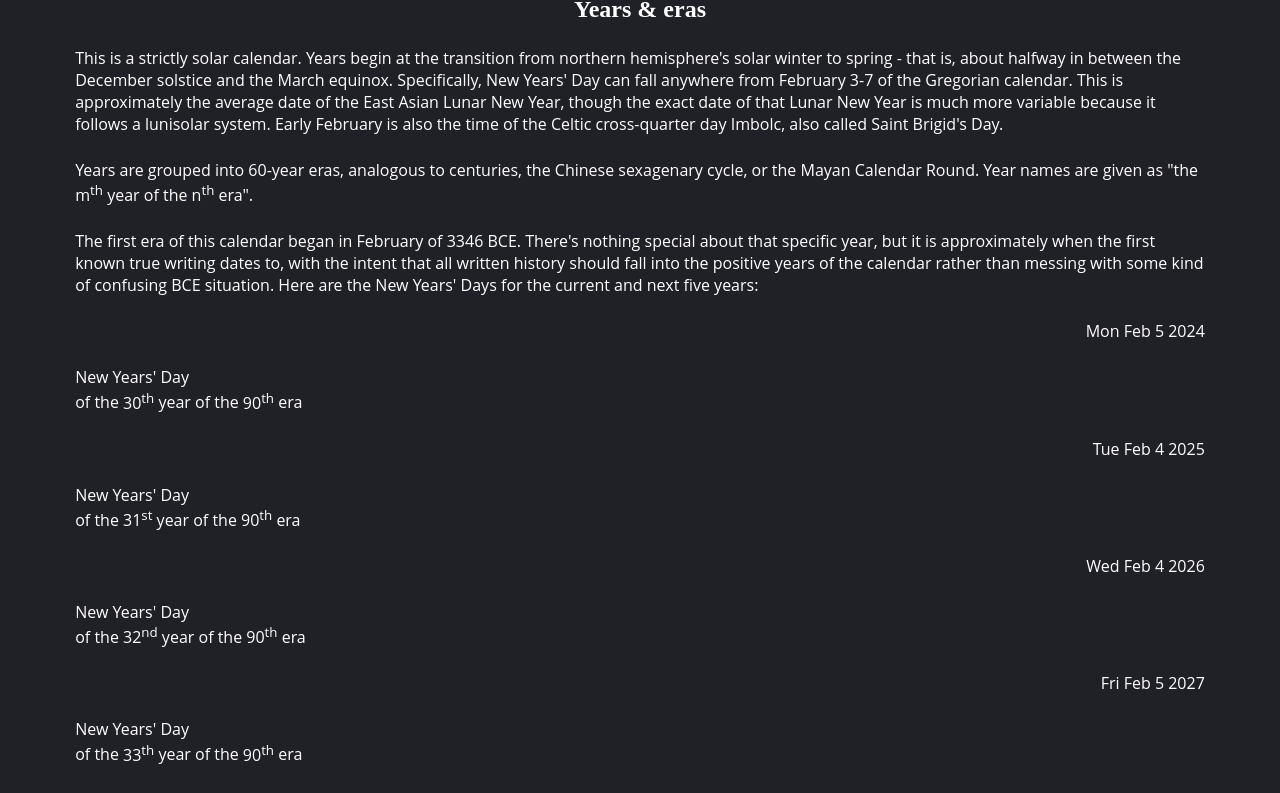
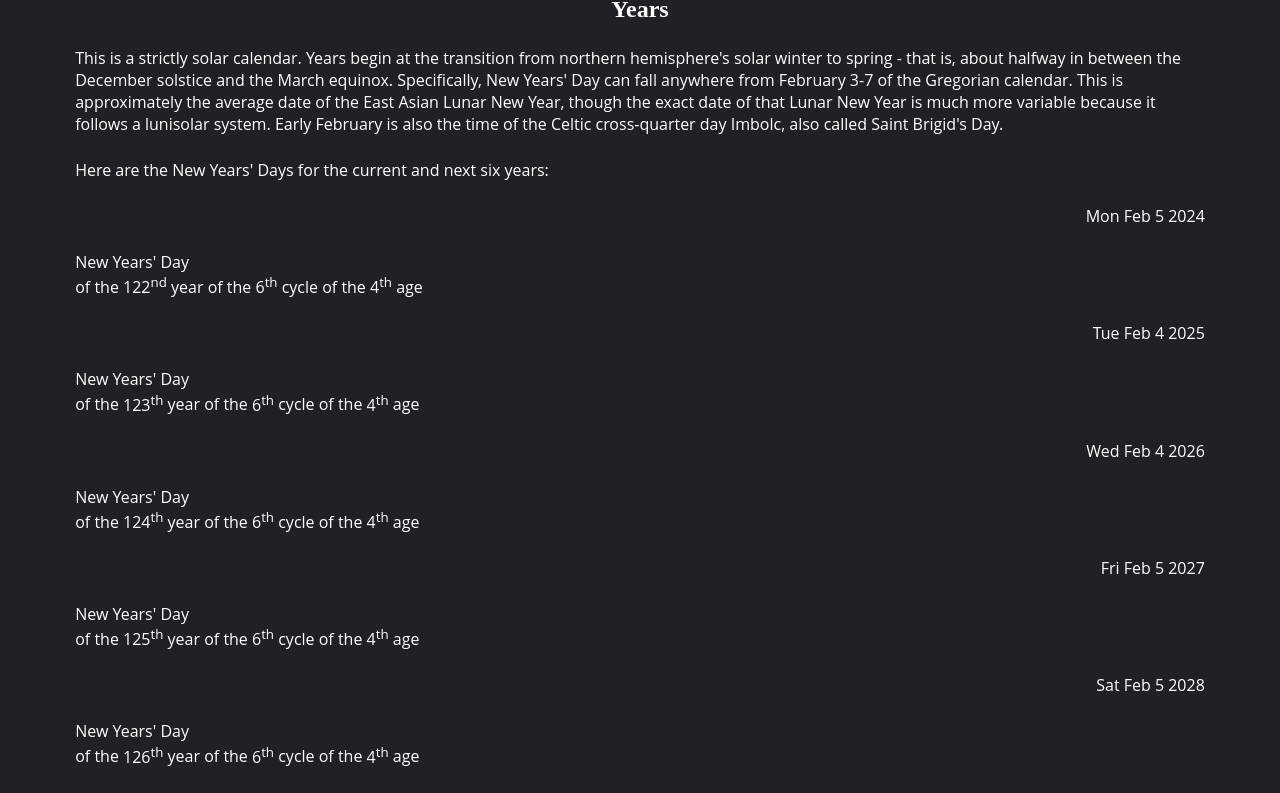
Before and after one commit to cstuartroe/celestial-cards, a React app: page /calendar/explanation in a window 1280 px wide. Shown: the part 2420-3213 px from the top of the page. Built offline with nearby package versions, Linux system fonts and the light colour scheme; the HTML template or start-up script is replaced by a standard one.

Commit message:
Cycles and ages

```diff
--- a/src/calendar/birthday.tsx
+++ b/src/calendar/birthday.tsx
@@ -2,7 +2,7 @@ import React, {Component} from "react";
 import {Link} from "react-router-dom";
 
 
-import {gregorianDateToNewDate, dayToString, dayToCard, GregorianDate, dayEq} from "./utils";
+import {gregorianDateToNewDate, dayToCard, GregorianDate, dayEq, dayAndYearToJSX} from "./utils";
 import {dateTable} from "./explanation";
 import CardImage from "../Card";
 
@@ -24,12 +24,11 @@ export default class NewCalendarBirthdayViewer extends Component<{}, State> {
         const datetime = new Date(this.state.date + "T00:00:00+0000");
         const date = new GregorianDate(datetime.getUTCFullYear(), datetime.getUTCMonth(), datetime.getUTCDate());
         const newDate = gregorianDateToNewDate(date);
-        const dateString = `${dayToString(newDate.day)} ${newDate.year}`;
 
         return (
             <>
                 <p style={{textAlign: 'center'}}>
-                    {dateString}
+                    {dayAndYearToJSX(newDate)}
                 </p>
                 <CardImage {...dayToCard(newDate.day)} bigger/>
                 <p>These are all your celestial birthdays up to your 100th:</p>
--- a/src/calendar/explanation.tsx
+++ b/src/calendar/explanation.tsx
@@ -5,7 +5,9 @@ import {
   NewDate,
   GregorianDate,
   gregorianDateToNewDate,
-  dayToString, CONSTELLATIONS, dayAndYearToJSX,
+  FIRST_YEAR,
+  CONSTELLATIONS,
+  dayAndYearToJSX, ordinal, CYCLE_LENGTH, AGE_LENGTH, gregorianYearWithEra,
 } from "./utils";
 
 export function   dateTable(startDate: GregorianDate, days: number, skipCondition: (d: NewDate) => boolean) {
@@ -294,7 +296,7 @@ export default class NewCalendarExplanation extends Component<{}, {}> {
                 yields metal; and autumn to winter is air because metal + air yields water.
               </p>
 
-              <h3>Years & eras</h3>
+              <h3>Years</h3>
 
               <p>
                 This is a strictly solar calendar.
@@ -308,22 +310,12 @@ export default class NewCalendarExplanation extends Component<{}, {}> {
               </p>
 
               <p>
-                Years are grouped into 60-year eras, analogous to centuries, the Chinese sexagenary cycle, or the
-                Mayan Calendar Round. Year names are given as "the m<sup>th</sup> year of the n<sup>th</sup> era".
-              </p>
-
-              <p>
-                The first era of this calendar began in February of 3346 BCE.
-                There's nothing special about that specific year,
-                but it is approximately when the first known true writing dates to, with the intent that all written
-                history should fall into the positive years of the calendar rather than messing with some kind of
-                confusing BCE situation.
-                Here are the New Years' Days for the current and next five years:
+                Here are the New Years' Days for the current and next six years:
               </p>
 
               {dateTable(
                   GregorianDate.localToday().daysAfter(-366),
-                  365 * 6 + 3,
+                  365 * 7 + 3,
                   (d) => d.day.quarter !== -1
               )}
 
@@ -346,7 +338,8 @@ export default class NewCalendarExplanation extends Component<{}, {}> {
 
               <p>
                 The most intuitive one, maybe, is
-                meteorological - dividing the year into its on-average coldest quarter and calling it winter, calling its
+                meteorological - dividing the year into its on-average coldest quarter and calling it winter, calling
+                its
                 hottest quarter summer, and calling the in-between times spring and autumn. This leads to a highly
                 local definition of those seasons, though it's somewhat common to simply round to
                 the nearest whole month, with all of December, January, and February being meteorological winter etc.
@@ -367,15 +360,17 @@ export default class NewCalendarExplanation extends Component<{}, {}> {
 
               <p>
                 A subdivision of the year into months is nearly universal around the world. In fact, lunisolar calendars
-                - in which the months exactly correspond to lunar cycles, and years vary in number of months - are the norm
-                historically. This calendar is instead like the Gregorian calendar, in that it has months of approximately the
+                - in which the months exactly correspond to lunar cycles, and years vary in number of months - are the
+                norm
+                historically. This calendar is instead like the Gregorian calendar, in that it has months of
+                approximately the
                 length of a lunar cycle, but is in fact purely solar with months that diverge from the actual sidereal
                 month.
               </p>
 
               <p>
                 The months align with the solar season reckoning, beginning on anywhere from the 4<sup>th</sup> to
-                11<sup>th</sup> day of each Gregorian month, and with
+                9<sup>th</sup> day of each Gregorian month, and with
                 solstices and equinoxes occurring in the middle of months. I've provisionally labeled the months with
                 the animals of the <a href="https://en.wikipedia.org/wiki/Earthly_Branches">twelve earthly branches</a>,
                 used to label months in the traditional Chinese calendar - and perhaps most familiar globally as the
@@ -384,7 +379,8 @@ export default class NewCalendarExplanation extends Component<{}, {}> {
                 I'm not very happy with this system though - the
                 Chinese calendar is lunisolar and its months can differ from the same-named months of my calendar by
                 up to 15 or so days; I think this is as confusing for users of the Chinese calendar as it would be
-                for Gregorian calendar users if I named e.g. my first month "February" despite it being several days later
+                for Gregorian calendar users if I named e.g. my first month "February" despite it being several days
+                later
                 than Gregorian February.
               </p>
 
@@ -411,7 +407,8 @@ export default class NewCalendarExplanation extends Component<{}, {}> {
               <h3>The week, and solstices and equinoxes</h3>
 
               <p>
-                The 30-day months are split into five 6-day weeks. The weeks are numbered 1-5, and each week is associated
+                The 30-day months are split into five 6-day weeks. The weeks are numbered 1-5, and each week is
+                associated
                 with a card in the celestial card deck: the season of the week corresponds to the season of the card,
                 the celestial body of the month corresponds to the body of the card, and the week's number corresponds
                 to the card's number. For instance, the fourth week of the second month of summer is associated with the
@@ -443,7 +440,8 @@ export default class NewCalendarExplanation extends Component<{}, {}> {
 
               <p>
                 Due to the eccentricity of Earth's orbit, the solstices and equinoxes are not evenly spaced - the
-                equinoxes (especially the March equinox) are a bit closer to the December solstice than the June solstice.
+                equinoxes (especially the March equinox) are a bit closer to the December solstice than the June
+                solstice.
                 To account for this, my calendar does not simply mark the solstices and equinoxes on the middle day
                 of the middle month of each season - it marks them on the day of the middle week of the middle month
                 which matches the season itself. That is, (in the northern hemisphere), the spring equinox is marked
@@ -454,34 +452,90 @@ export default class NewCalendarExplanation extends Component<{}, {}> {
                 This puts 92 days in between the March equinox and June solstice, 92 (or 93 in leap years) days in
                 between the June solstice and September equinox, 92 days in between the September equinox and December
                 solstice, and 89 days in between the December solstice and March equinox, which is very close to the
-                actual spacing between those events. It ends up that the calendar typically marks solstices and equinoxes
+                actual spacing between those events. It ends up that the calendar typically marks solstices and
+                equinoxes
                 no more than a day off of the actual moment of those astronomical events.
               </p>
 
-              <h3>Special days and leap years</h3>
+              <h3>Special days</h3>
 
               <p>
-                Sixty weeks of six days each adds to 360 days, leaving five (or six) days unaccounted for. The transitions
+                Sixty weeks of six days each adds to 360 days, leaving five (or six) days unaccounted for. The
+                transitions
                 between seasons are marked by a special day which is outside of any week; these days are best known
-                in English-language custom according to their anglicized Irish names: Imbolc, Beltane, Lunasa, and Samhain,
+                in English-language custom according to their anglicized Irish names: Imbolc, Beltane, Lunasa, and
+                Samhain,
                 and I've labeled them as such.
                 These so-called <a href="https://en.wikipedia.org/wiki/Quarter_days#In_Ireland" target="_blank">
-                cross-quarter days</a> are the most significant holidays in Celtic paganism; Beltane and Samhain in particular
+                cross-quarter days</a> are the most significant holidays in Celtic paganism; Beltane and Samhain in
+                particular
                 are somewhat more widely known as being predecessors of/equivalent to May Day and Halloween. Though, in
-                Ireland they've long been celebrated on the first day of Gregorian months (February, May, August, November),
+                Ireland they've long been celebrated on the first day of Gregorian months (February, May, August,
+                November),
                 whereas in this calendar they're of course a few days later.
               </p>
 
               <p>
                 The fifth and final special day in non-leap years is New Years' Day, marked the day before Imbolc
                 (early February).
-                This calendar has leap years with the same rules as the Gregorian calendar - if the year number
-                is divisible by 4, unless it is divisible by 100, unless it is divisible by 400. The leap day
-                is inserted opposite of New Years' Day, the day before Lunasa (early August). Since the
-                year numbering, and thus the allocation of leap days, for Gregorian and this calendar are entirely
-                different, over the course of several
-                centuries the correspondence between their dates can drift by up to four days.
+                On leap years, a leap day is inserted opposite of New Years' Day, the day before Lunasa (early August).
               </p>
+
+              <h3>Leap years, cycles and ages</h3>
+
+              <p>
+                Years are grouped into 128-year cycles, analogous to centuries, the Chinese sexagenary cycle, or the
+                Mayan Calendar Round. This number was chosen for the sake of correctly spacing leap years. Like in the
+                Gregorian calendar, years with numbers divisible by four are leap years, with some exceptions. In the
+                Gregorian calendar, years divisible by 100 are not leap years unless they are also divisible by 400.
+                In this calendar, the final year of each cycle is not a leap year, so that each 128-year cycle contains
+                31 leap years. The average length of a Gregorian year is 365.2425 days, while the average length of
+                a year in this calendar is 365.2421875 days. The mean tropical year is about 365.24217 mean solar days,
+                so it is more closely tracked by this calendar than the Gregorian calendar. The difference in average
+                year length means that this calendar and the Gregorian calendar will drift apart by one day every 3200
+                years. Of course, since the leap years are distributed differently, a given Gregorian date will vary a
+                bit in which date it corresponds to in this calendar even on short timescales.
+              </p>
+
+              <p>
+                Cycles are further grouped into ages, which last 12 cycles, or 1,536 years.
+                Year names are given as "the x<sup>th</sup> year of the y<sup>th</sup> cycle of the z<sup>th</sup> age".
+                The cycles within an age can be thought of as analogous to months in a year, with each age proceeding
+                through a seasonal cycle beginning with spring and ending with winter.
+              </p>
+
+              <p>
+                The first era of this calendar began in February of {-FIRST_YEAR} BCE.
+                There's nothing special about that specific year,
+                but it is approximately when the first known true writing dates to, with the intent that all written
+                history should fall into the positive years of the calendar rather than messing with some kind of
+                confusing BCE situation.
+              </p>
+
+              <p>
+                We are currently living in the 4<sup>th</sup> age of the calendar. Here are the Gregorian years in
+                which the first five ages begin:
+              </p>
+
+              <ul>
+                {[0, 1, 2, 3, 4].map(i => (
+                    <li key={i}>
+                      the {ordinal(i + 1)} age {i > 3 ? "will begin" : "began"} in {gregorianYearWithEra(FIRST_YEAR + (i * CYCLE_LENGTH * AGE_LENGTH) + 1)}
+                    </li>
+                ))}
+              </ul>
+
+              <p>
+                Here are the Gregorian years in which the cycles of the 4<sup>th</sup> age begin:
+              </p>
+
+              <ul>
+                {[0, 1, 2, 3, 4, 5, 6, 7, 8, 9, 10, 11].map(i => (
+                    <li key={i}>
+                      the {ordinal(i + 1)} cycle of the 4<sup>th</sup> age {i > 5 ? "will begin" : "began"} in {gregorianYearWithEra(FIRST_YEAR + (3 * CYCLE_LENGTH * AGE_LENGTH) + (i*CYCLE_LENGTH) + 1)}
+                    </li>
+                ))}
+              </ul>
 
               <h3>Extended calendar</h3>
 
--- a/src/calendar/index.tsx
+++ b/src/calendar/index.tsx
@@ -15,7 +15,7 @@ import {
   dayEq,
   GregorianDate,
   newDateToGregorianDate,
-  isLeapYear,
+  isNewLeapYear,
   BODY_ORDER_BY_SEASON,
   PLANET_SYMBOLS,
   PLANETS,
@@ -137,7 +137,7 @@ function DaySquare(props: { day: Day, currentDay: Day }) {
           onClick={() => {
             let earlyGregorianDate = newDateToGregorianDate({
               day,
-              year: 5341,
+              year: 5313,
             });
 
             window.open(`/calendar/birthday?date=${earlyGregorianDate.getISO()}`, '_blank');
@@ -282,7 +282,7 @@ export default class NewCalendar extends Component<{}, NewDate> {
     [0, 1].forEach(quarter => {
       elements.push(...quarterElements(quarter, this.state.day));
     });
-    if (isLeapYear(this.state.year)) {
+    if (isNewLeapYear(this.state.year)) {
       elements.push(...specialDayElements(-2, this.state.day));
     }
     [2, 3].forEach(quarter => {
--- a/src/calendar/utils.tsx
+++ b/src/calendar/utils.tsx
@@ -75,6 +75,10 @@ export class GregorianDate {
     return out;
   }
 
+  yearsAfter(years: number) {
+    return new GregorianDate(this.getYear() + years, this.getMonth(), this.getDate());
+  }
+
   difference(other: GregorianDate) {
     return (this.getTime() - other.getTime()) / (24*60*60*1000);
   }
@@ -96,15 +100,28 @@ export class GregorianDate {
   }
 }
 
-export const NEW_YEARS_DAYS: [GregorianDate, number][] = [
-    [new GregorianDate(1600, 1, 6), 4946],
-    [new GregorianDate(1800, 1, 5), 5146],
-    [new GregorianDate(1900, 1, 5), 5246],
-    [new GregorianDate(1950, 1, 5), 5296],
-    [new GregorianDate(1990, 1, 4), 5336],
-    [new GregorianDate(2016, 1, 5), 5362],
+export function gregorianYearWithEra(year: number) {
+  if (year <= 0) {
+    return `${-year + 1} BCE`;
+  } else {
+    return `${year} CE`;
+  }
+}
+
+export const FIRST_YEAR = -3346;
+const NEW_YEARS_DAYS: GregorianDate[] = [
+    new GregorianDate(1400, 1, 4),
+    new GregorianDate(1600, 1, 5),
+    new GregorianDate(1800, 1, 4),
+    new GregorianDate(1900, 1, 5),
+    new GregorianDate(1950, 1, 4),
+    new GregorianDate(1990, 1, 4),
+    new GregorianDate(2016, 1, 5),
 ];
 
+// Chosen because ((128/4) - 1)/128 = .2421875 is very close to the fractional mean solar days in a mean tropical year
+export const CYCLE_LENGTH = 128;
+export const AGE_LENGTH = 12;
 
 export type Day = {
   quarter: number, // -1 for NYD, 0 for northern hemisphere spring, so on (-2 for leap day)
@@ -119,8 +136,27 @@ export function dayEq(day1: Day, day2: Day) {
   }
 }
 
-export function isLeapYear(year: number) {
-  return (year % 4 === 0) && ((year % 100 !== 0) || (year % 1000 === 0));
+export function isGregorianLeapYear(year: number) {
+  if (year % 400 === 0) {
+    return true;
+  }
+  if (year % 100 === 0) {
+    return false;
+  }
+  if (year % 4 === 0) {
+    return true;
+  }
+  return false;
+}
+
+export function isNewLeapYear(year: number) {
+  if (year % 128 === 0) {
+    return false;
+  }
+  if (year % 4 === 0) {
+    return true;
+  }
+  return false;
 }
 
 export function maxMod(n: number, mod: number) {
@@ -164,15 +200,19 @@ export type NewDate = {
   year: number,
 }
 
-function yearInEpoch(year: number) {
-  return maxMod(year, 60)
+function getYearInCycle(year: number) {
+  return maxMod(year, CYCLE_LENGTH)
 }
 
-function getEpoch(year: number) {
-  return Math.ceil(year / 60);
+function getCycleInAge(year: number) {
+  return maxMod(Math.ceil(year / CYCLE_LENGTH), AGE_LENGTH);
 }
 
-function ordinal(n: number) {
+function getAge(year: number) {
+  return Math.ceil(year / (CYCLE_LENGTH * AGE_LENGTH))
+}
+
+export function ordinal(n: number) {
   let suffix: string = "";
 
   if ([11, 12].includes(n % 100)) {
@@ -194,23 +234,24 @@ function ordinal(n: number) {
 
 export function gregorianDateToNewDate(date: GregorianDate): NewDate {
   let i = NEW_YEARS_DAYS.length - 1;
-  while (NEW_YEARS_DAYS[i][0].getTime() > date.getTime()) {
+  while (NEW_YEARS_DAYS[i].getTime() > date.getTime()) {
     i--;
   }
 
-  let [nyd, year] = NEW_YEARS_DAYS[i];
+  let nyd = NEW_YEARS_DAYS[i];
+  let year = nyd.getYear() - FIRST_YEAR;
 
   while (true) {
     let next_nyd = nyd.daysAfter(365);
 
-    if (isLeapYear(year)) {
+    if (isNewLeapYear(year)) {
       next_nyd = next_nyd.daysAfter(1);
     }
 
     if (next_nyd.getTime() > date.getTime()) {
       return {
         year: year,
-        day: dayOfYear(date.difference(nyd), isLeapYear(year))
+        day: dayOfYear(date.difference(nyd), isNewLeapYear(year))
       };
     } else {
       nyd = next_nyd;
@@ -268,8 +309,9 @@ export function dayAndYearToJSX(d: NewDate): JSX.Element {
   return <span>
     {dayToString(d.day)}
     <br/>
-    of the {ordinal(yearInEpoch(d.year))} year of
-    the {ordinal(getEpoch(d.year))} era
+    of the {ordinal(getYearInCycle(d.year))} year
+    of the {ordinal(getCycleInAge(d.year))} cycle
+    of the {ordinal(getAge(d.year))} age
   </span>
 }
 
@@ -289,8 +331,8 @@ export function dayToCard(day: Day): Card {
 function gregorianDistribution(day: Day) {
   const result: {[key: string]: number} = {};
 
-  const startYear = NEW_YEARS_DAYS[0][1] + 1;
-  const numYears = 500;
+  const startYear = 1900 - FIRST_YEAR; // NEW_YEARS_DAYS[0].getYear() - FIRST_YEAR + 1;
+  const numYears = 200;
   for (let year = startYear; year <= startYear + numYears; year++) {
     const gd = newDateToGregorianDate({day, year});
     const key = `${gd.getMonth() + 1}-${gd.getDate()}`;
@@ -298,7 +340,7 @@ function gregorianDistribution(day: Day) {
     result[key] = (result[key] || 0) + 1;
   }
 
-  const firstGregorianYear = NEW_YEARS_DAYS[0][0].getYear() + 1;
+  const firstGregorianYear = NEW_YEARS_DAYS[0].getYear() + 1;
   const lastGregorianYear = firstGregorianYear + numYears;
 
   console.log(`Distribution of ${dayToString(day)} from Gregorian ${firstGregorianYear} to ${lastGregorianYear}:`)
```
